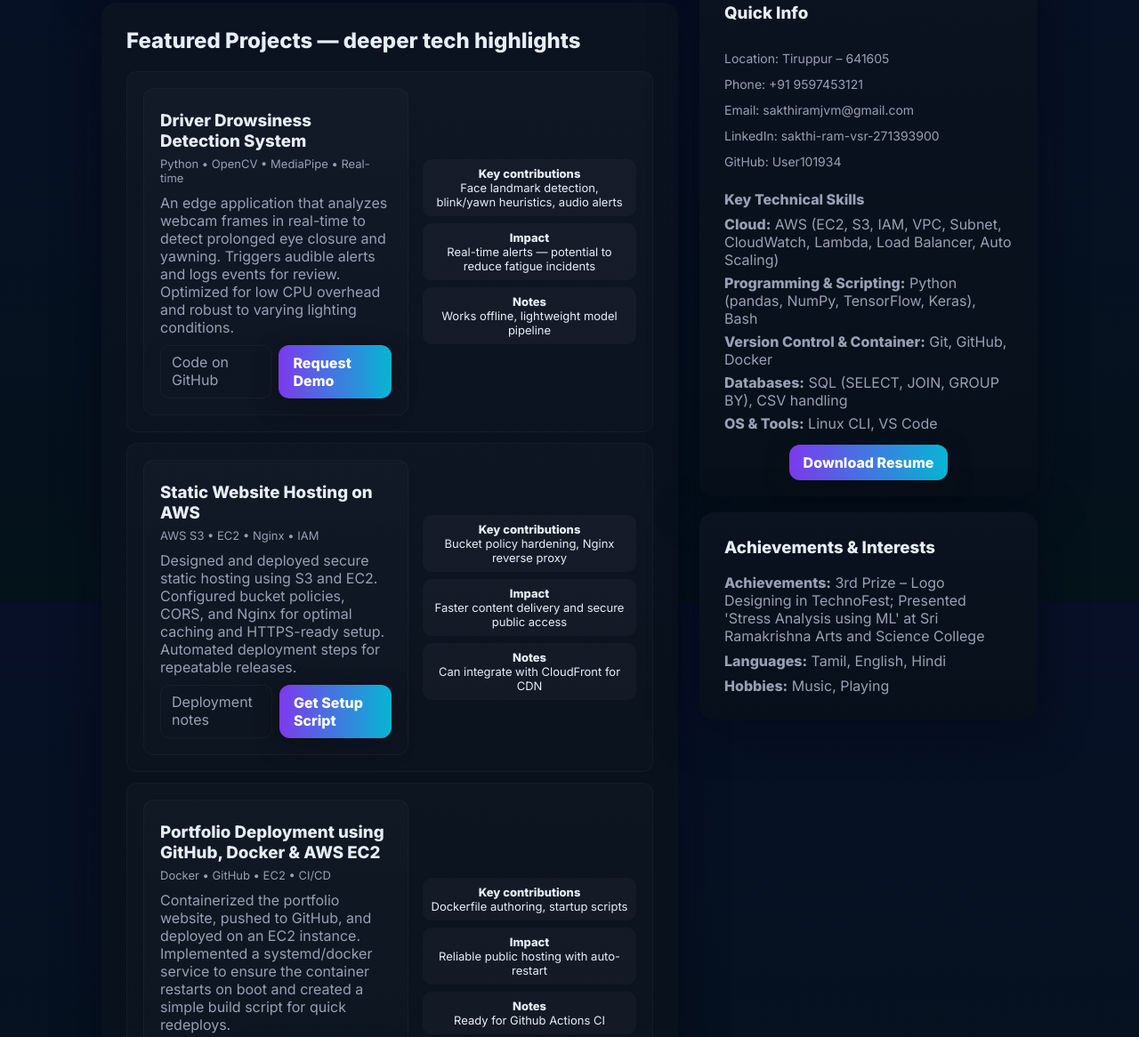
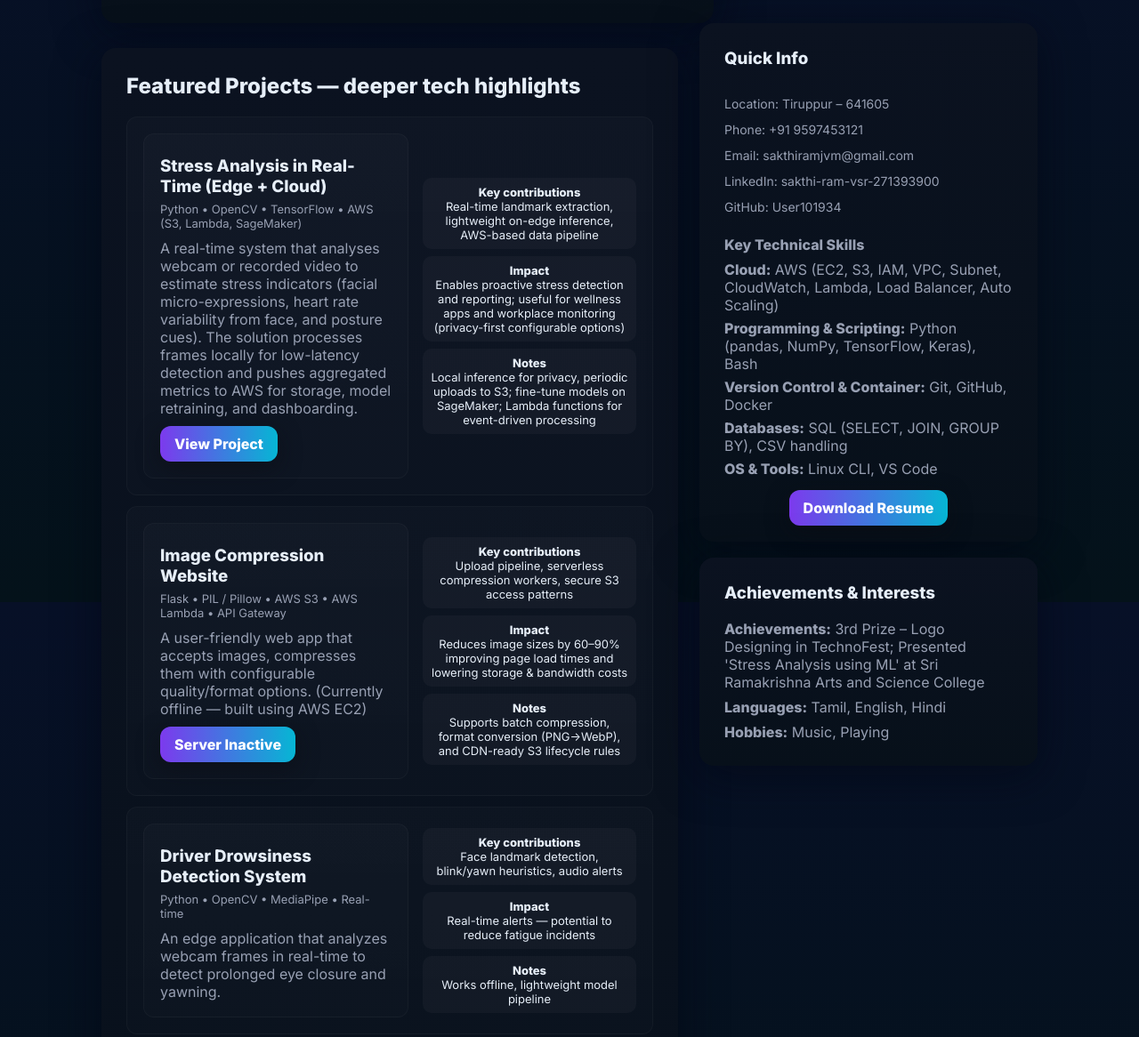
Before and after one commit to User101934/aws-port, a plain HTML site: page index.html in a window 1280 px wide. Shown: the part 923-2089 px from the top of the page at 89% size. Drawn offline with Linux system fonts and the light colour scheme.

Commit message:
Updated portfolio design & project links

```diff
--- a/index.html
+++ b/index.html
@@ -123,6 +123,7 @@
             <li>Built and deployed containerized applications using Docker and AWS EC2.</li>
             <li>Implemented serverless image detection workflows using AWS Rekognition, Lambda, and API Gateway.</li>
             <li>Developed real-time driver drowsiness detection using OpenCV and MediaPipe.</li>
+            <li>Worked on real-time stress analysis and image compression systems leveraging AWS for scalability and cost-efficiency.</li>
           </ul>
         </section>
       </div>
@@ -140,17 +141,51 @@
         <section id="projects" class="card">
           <h2 style="margin-top:0">Featured Projects — deeper tech highlights</h2>
 
-          <!-- Project 1 -->
+          <!-- NEW Project A: Stress Analysis in Real-Time -->
+          <div class="proj proj-hero" style="margin-top:12px">
+            <div>
+              <div class="proj">
+                <h3>Stress Analysis in Real-Time (Edge + Cloud)</h3>
+                <div class="meta small">Python • OpenCV • TensorFlow • AWS (S3, Lambda, SageMaker)</div>
+                <p style="margin-top:10px">A real-time system that analyses webcam or recorded video to estimate stress indicators (facial micro-expressions, heart rate variability from face, and posture cues). The solution processes frames locally for low-latency detection and pushes aggregated metrics to AWS for storage, model retraining, and dashboarding.</p>
+                <div class="proj-links">
+  <a class="btn" href="https://live.d343je4l0l1e50.amplifyapp.com" target="_blank">View Project</a>
+</div>
+              </div>
+            </div>
+            <div class="tech-list">
+              <div class="tech"><strong>Key contributions</strong><br/>Real-time landmark extraction, lightweight on-edge inference, AWS-based data pipeline</div>
+              <div class="tech"><strong>Impact</strong><br/>Enables proactive stress detection and reporting; useful for wellness apps and workplace monitoring (privacy-first configurable options)</div>
+              <div class="tech"><strong>Notes</strong><br/>Local inference for privacy, periodic uploads to S3; fine-tune models on SageMaker; Lambda functions for event-driven processing</div>
+            </div>
+          </div>
+
+          <!-- NEW Project B: Image Compression Website (AWS) -->
+          <div class="proj proj-hero" style="margin-top:12px">
+            <div>
+              <div class="proj">
+                <h3>Image Compression Website</h3>
+<div class="meta small">Flask • PIL / Pillow • AWS S3 • AWS Lambda • API Gateway</div>
+<p style="margin-top:10px">A user-friendly web app that accepts images, compresses them with configurable quality/format options. (Currently offline — built using AWS EC2)</p>
+<div class="proj-links">
+  <a class="btn" href="#" target="_blank">Server Inactive</a>
+</div>
+              </div>
+            </div>
+            <div class="tech-list">
+              <div class="tech"><strong>Key contributions</strong><br/>Upload pipeline, serverless compression workers, secure S3 access patterns</div>
+              <div class="tech"><strong>Impact</strong><br/>Reduces image sizes by 60–90% improving page load times and lowering storage & bandwidth costs</div>
+              <div class="tech"><strong>Notes</strong><br/>Supports batch compression, format conversion (PNG→WebP), and CDN-ready S3 lifecycle rules</div>
+            </div>
+          </div>
+
+          <!-- Existing Project 1 -->
           <div class="proj proj-hero" style="margin-top:12px">
             <div>
               <div class="proj">
                 <h3>Driver Drowsiness Detection System</h3>
 <div class="meta small">Python • OpenCV • MediaPipe • Real-time</div>
-                <p style="margin-top:10px">An edge application that analyzes webcam frames in real-time to detect prolonged eye closure and yawning. Triggers audible alerts and logs events for review. Optimized for low CPU overhead and robust to varying lighting conditions.</p>
-                <div class="proj-links">
-                  <a class="ghost" href="https://github.com/User101934" target="_blank">Code on GitHub</a>
-                  <a class="btn" href="#contact">Request Demo</a>
-                </div>
+<p style="margin-top:10px">An edge application that analyzes webcam frames in real-time to detect prolonged eye closure and yawning.</p>
               </div>
             </div>
             <div class="tech-list">
@@ -160,17 +195,13 @@
             </div>
           </div>
 
-          <!-- Project 2 -->
+          <!-- Existing Project 2 -->
           <div class="proj proj-hero" style="margin-top:12px">
             <div>
               <div class="proj">
                 <h3>Static Website Hosting on AWS</h3>
 <div class="meta small">AWS S3 • EC2 • Nginx • IAM</div>
-                <p style="margin-top:10px">Designed and deployed secure static hosting using S3 and EC2. Configured bucket policies, CORS, and Nginx for optimal caching and HTTPS-ready setup. Automated deployment steps for repeatable releases.</p>
-                <div class="proj-links">
-                  <a class="ghost" href="#">Deployment notes</a>
-                  <a class="btn" href="#contact">Get Setup Script</a>
-                </div>
+<p style="margin-top:10px">Designed and deployed secure static hosting using S3 and EC2 with optimized caching and access configuration.</p>
               </div>
             </div>
             <div class="tech-list">
@@ -180,17 +211,13 @@
             </div>
           </div>
 
-          <!-- Project 3 -->
+          <!-- Existing Project 3 -->
           <div class="proj proj-hero" style="margin-top:12px">
             <div>
               <div class="proj">
                 <h3>Portfolio Deployment using GitHub, Docker & AWS EC2</h3>
 <div class="meta small">Docker • GitHub • EC2 • CI/CD</div>
-                <p style="margin-top:10px">Containerized the portfolio website, pushed to GitHub, and deployed on an EC2 instance. Implemented a systemd/docker service to ensure the container restarts on boot and created a simple build script for quick redeploys.</p>
-                <div class="proj-links">
-                  <a class="ghost" href="https://github.com/User101934" target="_blank">View repo</a>
-                  <a class="btn" href="#contact">Deployment Script</a>
-                </div>
+<p style="margin-top:10px">Containerized and deployed portfolio website on AWS EC2 with automated restart and simplified deployment workflow.</p>
               </div>
             </div>
             <div class="tech-list">
@@ -200,16 +227,15 @@
             </div>
           </div>
 
-          <!-- Project 4 -->
+          <!-- Existing Project 4 -->
           <div class="proj proj-hero" style="margin-top:12px">
             <div>
               <div class="proj">
                 <h3>AWS Object Detection System</h3>
 <div class="meta small">AWS Rekognition • Lambda • API Gateway • S3</div>
-                <p style="margin-top:10px">Serverless workflow for image object detection. Images uploaded to S3 trigger Lambda which uses Rekognition to detect objects; results served via API Gateway and displayed in a simple web UI.</p>
+<p style="margin-top:10px">Serverless workflow for image object detection.</p>
 <div class="proj-links">
-                  <a class="ghost" href="#">Architecture diagram</a>
-                  <a class="btn" href="#contact">Request architecture</a>
+  <a class="btn" href="https://obdec121.s3.us-east-1.amazonaws.com/index.html" target="_blank">View Project</a>
 </div>
               </div>
             </div>
```
Lines whose indentation alone changed are shown as unchanged.
